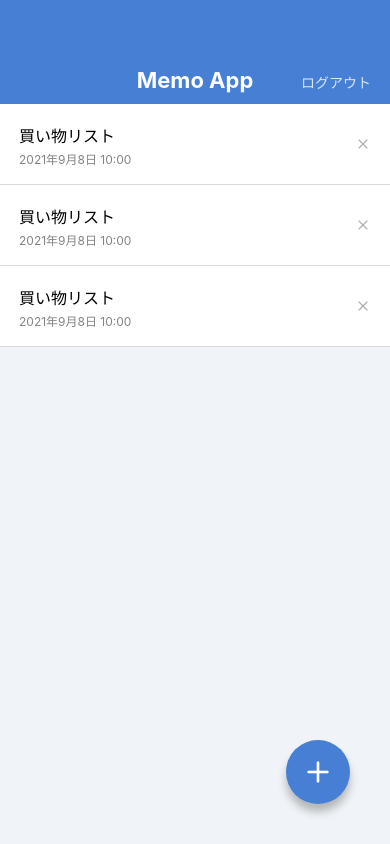
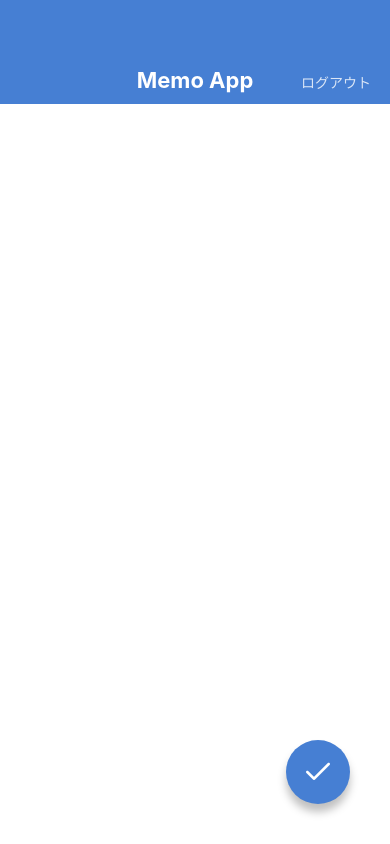
Before and after one commit to tetsuya-kanamaru/MemoApp, a React Native app: screen / in a window 390 px wide. Built offline with nearby package versions, Linux system fonts and the light colour scheme.

Commit message:
Create MemoEditScreen and MemoCreateScreen

```diff
--- a/App.jsx
+++ b/App.jsx
@@ -1,10 +1,10 @@
 import React from "react";
 
-import MemoListScreen from "./src/screens/MemoListScreen";
+// import MemoListScreen from "./src/screens/MemoListScreen";
 // import MemoDetailScreen from "./src/screens/MemoDetailScreen";
+// import MemoEditScreen from "./src/screens/MemoEditScreen";
+import MemoCreateScreen from "./src/screens/MemoCreateScreen";
 
 export default function App() {
-  return (
-    <MemoListScreen />
-  );
+  return <MemoCreateScreen />;
 }
--- /dev/null
+++ b/src/screens/MemoCreateScreen.jsx
@@ -0,0 +1,40 @@
+import React from "react";
+// eslint-disable-next-line
+import {
+  View,
+  StyleSheet,
+  TextInput,
+  KeyboardAvoidingView,
+} from "react-native";
+
+import AppBar from "../components/AppBar";
+import CircleButton from "../components/CircleButton";
+
+export default function MemoCreateScreen() {
+  return (
+    <KeyboardAvoidingView style={styles.container} behavior="height">
+      <AppBar />
+      <View style={styles.inputContainer}>
+        <TextInput value="" multiline style={styles.input} />
+      </View>
+      <CircleButton name="check" />
+    </KeyboardAvoidingView>
+  );
+}
+
+const styles = StyleSheet.create({
+  container: {
+    flex: 1,
+  },
+  inputContainer: {
+    paddingHorizontal: 27,
+    paddingVertical: 32,
+    flex: 1,
+  },
+  input: {
+    flex: 1,
+    textAlignVertical: "top",
+    fontSize: 16,
+    lineHeight: 24,
+  },
+});
--- a/src/screens/MemoDetailScreen.jsx
+++ b/src/screens/MemoDetailScreen.jsx
@@ -1,7 +1,6 @@
 import React from "react";
-import {
-  View, ScrollView, Text, StyleSheet,
-} from "react-native";
+// eslint-disable-next-line
+import { View, ScrollView, Text, StyleSheet } from "react-native";
 
 import Appbar from "../components/AppBar";
 import CircleButton from "../components/CircleButton";
--- /dev/null
+++ b/src/screens/MemoEditScreen.jsx
@@ -0,0 +1,40 @@
+import React from "react";
+// eslint-disable-next-line
+import {
+  View,
+  StyleSheet,
+  TextInput,
+  KeyboardAvoidingView,
+} from "react-native";
+
+import AppBar from "../components/AppBar";
+import CircleButton from "../components/CircleButton";
+
+export default function MemoEditScreen() {
+  return (
+    <KeyboardAvoidingView style={styles.container} behavior="height">
+      <AppBar />
+      <View style={styles.inputContainer}>
+        <TextInput value="買い物リスト" multiline style={styles.input} />
+      </View>
+      <CircleButton name="check" />
+    </KeyboardAvoidingView>
+  );
+}
+
+const styles = StyleSheet.create({
+  container: {
+    flex: 1,
+  },
+  inputContainer: {
+    paddingHorizontal: 27,
+    paddingVertical: 32,
+    flex: 1,
+  },
+  input: {
+    flex: 1,
+    textAlignVertical: "top",
+    fontSize: 16,
+    lineHeight: 24,
+  },
+});
```
